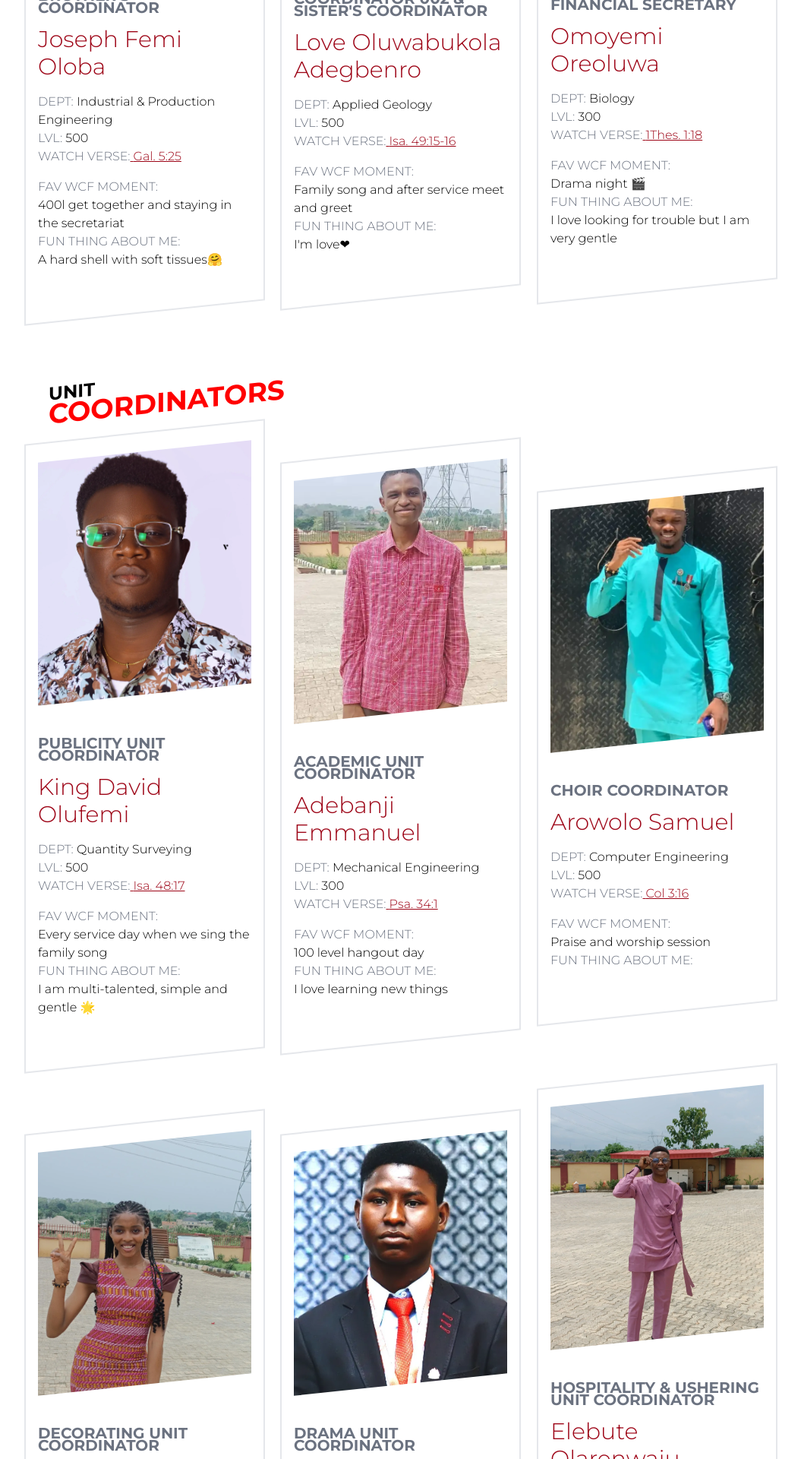
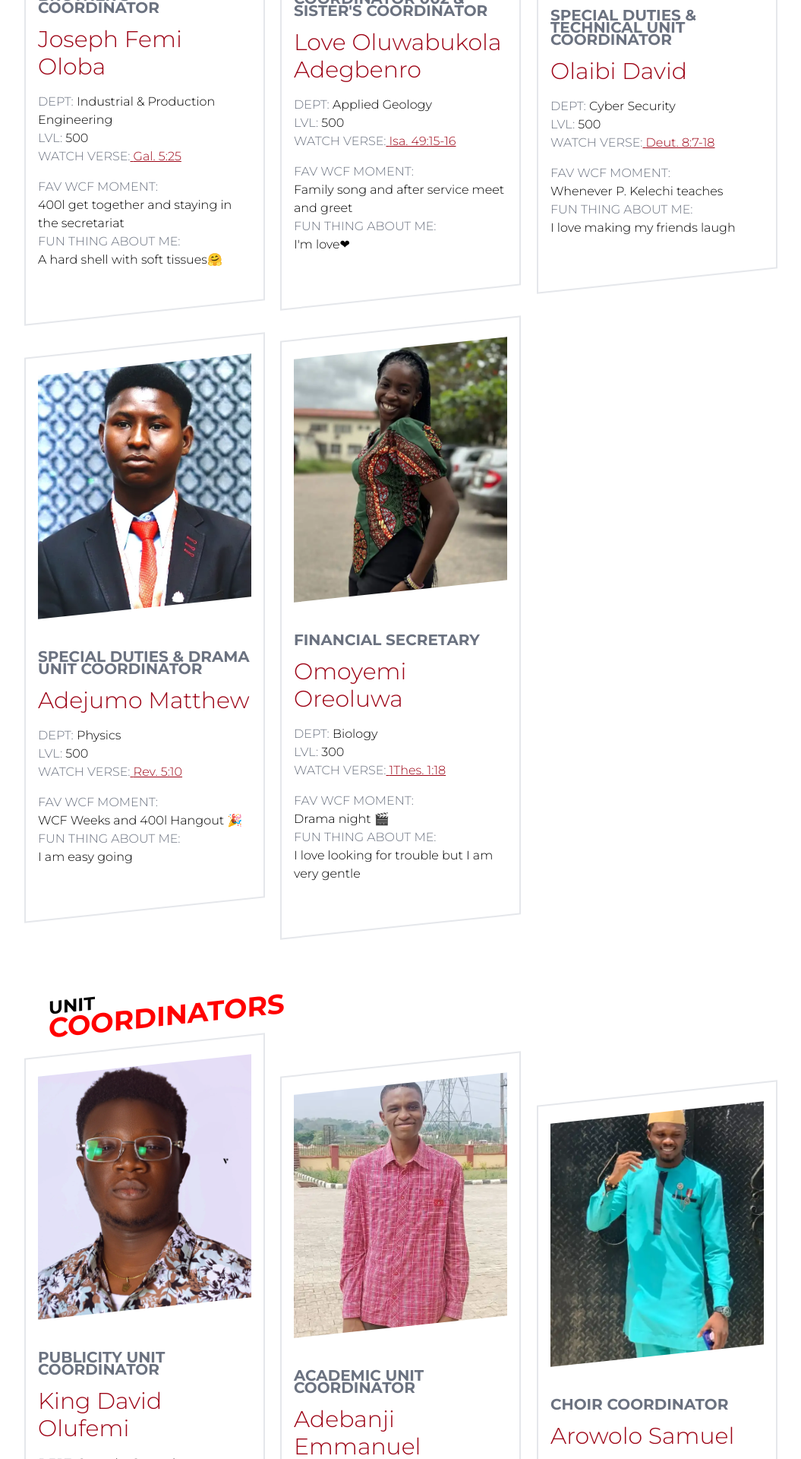
Before and after one commit to NRG-BUILDS/wcffuta, a React (Create React App) app: page / in a window 1280 px wide. Shown: the part 5740-7660 px from the top of the page at 76% size, without its empty margins (112-1167 px from the left). Built offline with nearby package versions, Linux system fonts and the light colour scheme.

Commit message:
excos update 2024

```diff
--- a/src/views/Homepage/ExcoSect.js
+++ b/src/views/Homepage/ExcoSect.js
@@ -15,7 +15,7 @@ const ExcoCard = ({
           <img
             src={require(`../../assets/images/excos/${img}`)}
             alt=""
-            className="h-80 w-full skew-y-6 object-cover mx-auto scale-110"
+            className="md:h-80 w-full skew-y-6 object-cover mx-auto scale-110"
           />
         )}
         {!img && (
@@ -101,6 +101,26 @@ const ExcoSect = () => {
           fun={"I'm love❤"}
           img={"adegbenro.webp"}
         />
+        <ExcoCard
+          roleName={" Special Duties & Technical Unit Coordinator"}
+          excoName={"Olaibi David"}
+          dept={"Cyber Security"}
+          lvl={500}
+          verse={"Deut. 8:7-18"}
+          moment={"Whenever P. Kelechi teaches"}
+          fun={"I love making my friends laugh"}
+          img={"olaibi.webp"}
+        />
+        <ExcoCard
+          roleName={" Special Duties & Drama Unit Coordinator"}
+          excoName={"Adejumo Matthew"}
+          dept={"Physics"}
+          lvl={500}
+          verse={"Rev. 5:10"}
+          moment={"WCF Weeks and 400l Hangout 🎉"}
+          fun={"I am easy going"}
+          img={"adejumo.webp"}
+        />
         {/* <ExcoCard
           roleName={"general secretary"}
           excoName={"Olagoke Favour"}
@@ -168,7 +188,7 @@ const ExcoSect = () => {
           img={"arowolo_samuel.webp"}
         />
         <ExcoCard
-          roleName={"decorating unit coordinator"}
+          roleName={"sancutary & decorating unit assistant coordinator"}
           excoName={"Mogboyinola Faith"}
           dept={"ood Science and Technology"}
           lvl={200}
@@ -177,16 +197,7 @@ const ExcoSect = () => {
           fun={"I'm dramatic and emotional"}
           img={"mogboyinola.webp"}
         />
-        <ExcoCard
-          roleName={"Drama Unit Coordinator"}
-          excoName={"Adejumo Matthew"}
-          dept={"Physics"}
-          lvl={500}
-          verse={"Rev. 5:10"}
-          moment={"WCF Weeks and 400l Hangout 🎉"}
-          fun={"I am easy going"}
-          img={"adejumo.webp"}
-        />
+
         {/* <ExcoCard
           roleName={
             "Evangelism Unit (South Gate) Cooridnator & 500l Coordinator"
@@ -200,7 +211,7 @@ const ExcoSect = () => {
           img={"david_ikye.webp"}
         /> */}
         <ExcoCard
-          roleName={"Hospitality & Ushering Unit Coordinator"}
+          roleName={"Hospitality & Ushering Unit Assistant Coordinator"}
           excoName={"Elebute Olarenwaju Joseph"}
           dept={"Crop Soil and Pest Management"}
           lvl={500}
@@ -230,7 +241,7 @@ const ExcoSect = () => {
           img={"ajisebutu.webp"}
         />
         <ExcoCard
-          roleName={"Sanctuary Unit Coordinator"}
+          roleName={"Sanctuary & Decorating Unit Coordinator"}
           excoName={"Okotete Onome Mary"}
           dept={"Fisheries and Aquaculture Technology"}
           lvl={500}
@@ -239,16 +250,7 @@ const ExcoSect = () => {
           fun={"Gisting and making friends laugh"}
           img={"okotete.webp"}
         />
-        <ExcoCard
-          roleName={"Technical & Special Duties Unit Coordinator"}
-          excoName={"Olaibi David"}
-          dept={"Cyber Security"}
-          lvl={500}
-          verse={"Deut. 8:7-18"}
-          moment={"Whenever P. Kelechi teaches"}
-          fun={"I love making my friends laugh"}
-          img={"olaibi.webp"}
-        />
+
         <div className="zoomIn px-4 py-8 md:px-8 md:col-span-3 font-bold -skew-y-6">
           <p className="revealTop uppercase text-2xl leading-3">level</p>
           <p className="revealTop text-brightRed uppercase text-4xl">
```
